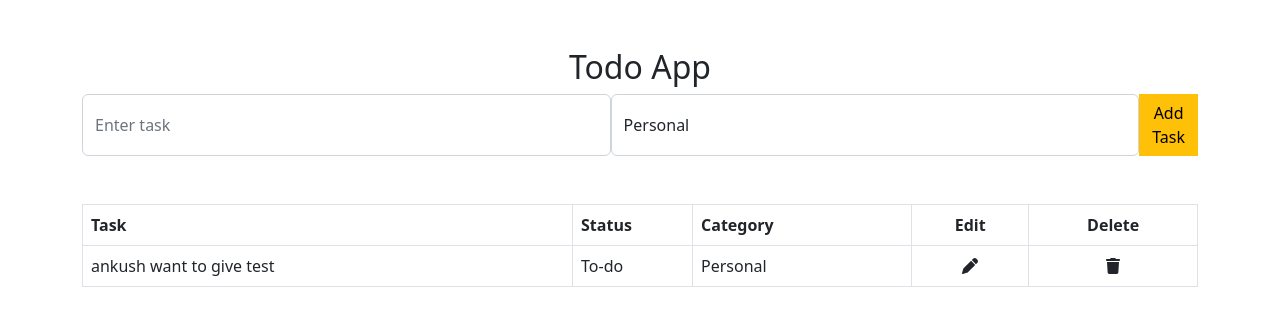
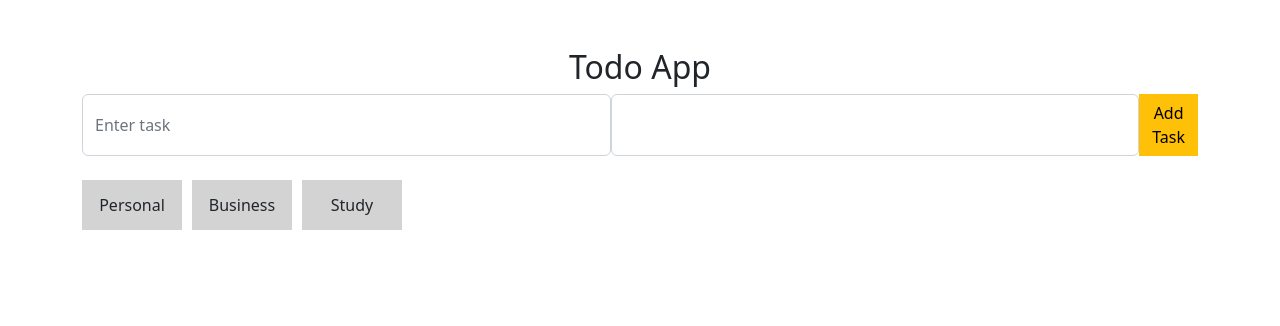
Before and after one commit to ankushw1/to-do-app-with-vuejs, a Vue app: page / in a window 1280 px wide. Shown: the top 326 px of the page. Built offline with nearby package versions, Linux system fonts and the light colour scheme.

Commit message:
adding separate folder for separate categories

```diff
--- a/src/components/TodoApp.vue
+++ b/src/components/TodoApp.vue
@@ -4,15 +4,18 @@
 
     <div class="d-flex">
       <input v-model="task" type="text" class="form-control" placeholder="Enter task" />
-      <select v-model="category" class="form-control ml-2">
-        <option value="Personal">Personal</option>
-        <option value="Business">Business</option>
-        <option value="Study">Study</option>
+      <select v-model="selectedCategory" class="form-control ml-2">
+        <option value="" disabled>Select category</option>
+        <option v-for="category in categories" :value="category" :key="category">{{ category }}</option>
       </select>
       <button @click="submitTask" class="btn btn-warning rounded-0">Add Task</button>
     </div>
 
-    <table class="table table-bordered mt-5">
+    <div class="d-flex mt-4">
+      <div v-for="category in categories" :key="category" @click="selectCategory(category)" :class="{ 'folder-active': category === selectedCategory }" class="folder">{{ category }}</div>
+    </div>
+
+    <table v-if="selectedCategory" class="table table-bordered mt-5">
       <thead>
         <tr>
           <th scope="col">Task</th>
@@ -23,23 +26,23 @@
         </tr>
       </thead>
       <tbody>
-        <tr v-for="(task, index) in tasks" :key="index">
+        <tr v-for="(task, index) in categorizedTasks[selectedCategory]" :key="index">
           <td>
             <span :class="{ 'line-through': task.status === 'Finished' }">{{ task.name }}</span>
           </td>
           <td style="width: 120px">
-            <span class="pointer" @click="statusUpdate(index)">{{ task.status }}</span>
+            <span class="pointer" @click="statusUpdate(task)">{{ task.status }}</span>
           </td>
           <td>
             {{ task.category }}
           </td>
           <td>
-            <div class="text-center" @click="editTask(index)">
+            <div class="text-center" @click="editTask(task)">
               <span class="fa fa-pen pointer"></span>
             </div>
           </td>
           <td>
-            <div class="text-center" @click="deleteTask(index)">
+            <div class="text-center" @click="deleteTask(task)">
               <span class="fa fa-trash pointer"></span>
             </div>
           </td>
@@ -48,6 +51,7 @@
     </table>
   </div>
 </template>
+
 
 <script>
 export default {
@@ -59,54 +63,72 @@ export default {
   data() {
     return {
       task: '',
-      category: 'Personal',
+      selectedCategory: null,
       editedTask: null,
       availableStatuses: ['To-do', 'In-progress', 'Finished'],
-      tasks: [
-        {
-          name: 'ankush want to give test',
-          status: 'To-do',
-          category: 'Personal',
-        },
-      ],
+      categories: ['Personal', 'Business', 'Study'],
+      categorizedTasks: {
+        Personal: [
+          {
+            name: 'ankush wants to give a test',
+            status: 'To-do',
+            category: 'Personal',
+          },
+        ],
+        Business: [],
+        Study: [],
+      },
     };
   },
 
   methods: {
     submitTask() {
-      if (this.task.length === 0) return;
+      if (this.task.length === 0 || !this.selectedCategory) return;
 
       if (this.editedTask === null) {
-        this.tasks.push({
+        const newTask = {
           name: this.task,
           status: 'To-do',
-          category: this.category,
-        });
+          category: this.selectedCategory,
+        };
+        this.categorizedTasks[this.selectedCategory].push(newTask);
       } else {
-        this.tasks[this.editedTask].name = this.task;
-        this.tasks[this.editedTask].category = this.category;
+        const editedTask = this.categorizedTasks[this.selectedCategory][this.editedTask];
+        editedTask.name = this.task;
+        editedTask.category = this.selectedCategory;
         this.editedTask = null;
       }
 
       this.task = '';
     },
 
-    deleteTask(index) {
-      this.tasks.splice(index, 1);
+    deleteTask(task) {
+      const categoryTasks = this.categorizedTasks[task.category];
+      const index = categoryTasks.indexOf(task);
+      categoryTasks.splice(index, 1);
       alert('To-do task deleted successfully!!!');
     },
 
-    editTask(index) {
-      this.task = this.tasks[index].name;
-      this.category = this.tasks[index].category;
-      this.editedTask = index;
+    editTask(task) {
+      this.task = task.name;
+      this.selectedCategory = task.category;
+      this.editedTask = this.categorizedTasks[task.category].indexOf(task);
     },
 
-    statusUpdate(index) {
-      let newIndex = this.availableStatuses.indexOf(this.tasks[index].status);
-      if (++newIndex > 2) newIndex = 0;
-      this.tasks[index].status = this.availableStatuses[newIndex];
+    statusUpdate(task) {
+      const newIndex = this.availableStatuses.indexOf(task.status) + 1;
+      task.status = this.availableStatuses[newIndex % this.availableStatuses.length];
     },
+
+  selectCategory(category) {
+  if (this.selectedCategory === category) {
+    this.selectedCategory = '';
+  } else {
+    this.selectedCategory = category;
+  }
+},
+
+
   },
 };
 </script>
@@ -119,4 +141,19 @@ export default {
 .line-through {
   text-decoration: line-through;
 }
+
+.folder {
+  display: flex;
+  align-items: center;
+  justify-content: center;
+  width: 100px;
+  height: 50px;
+  background-color: lightgray;
+  margin-right: 10px;
+  cursor: pointer;
+}
+
+.folder-active {
+  background-color: lightblue;
+}
 </style>
```
